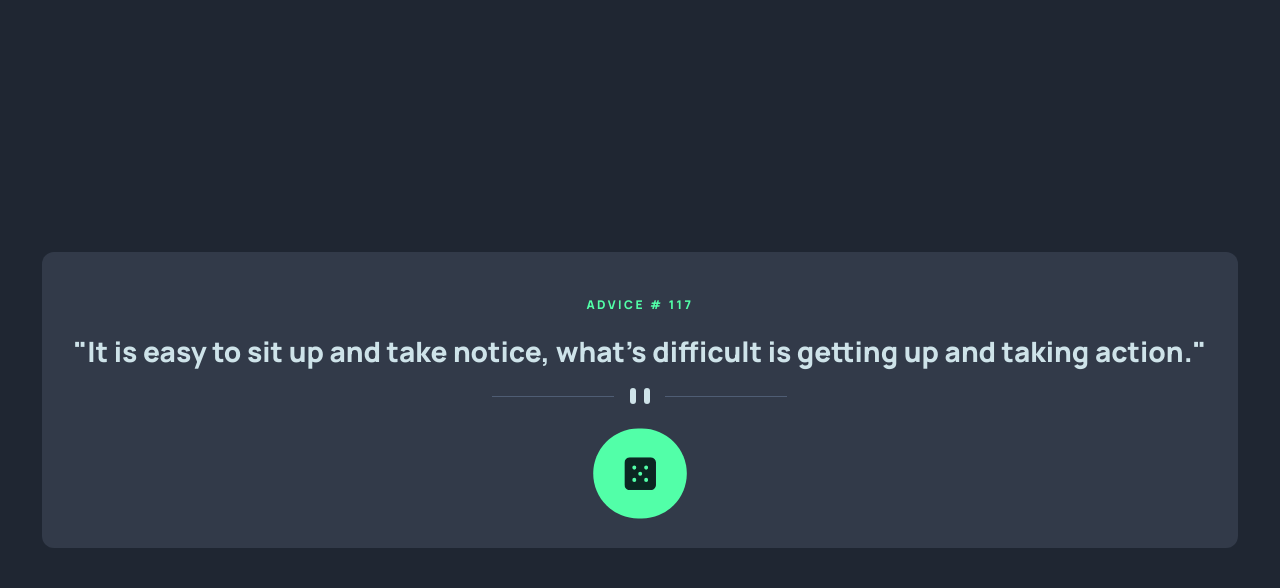
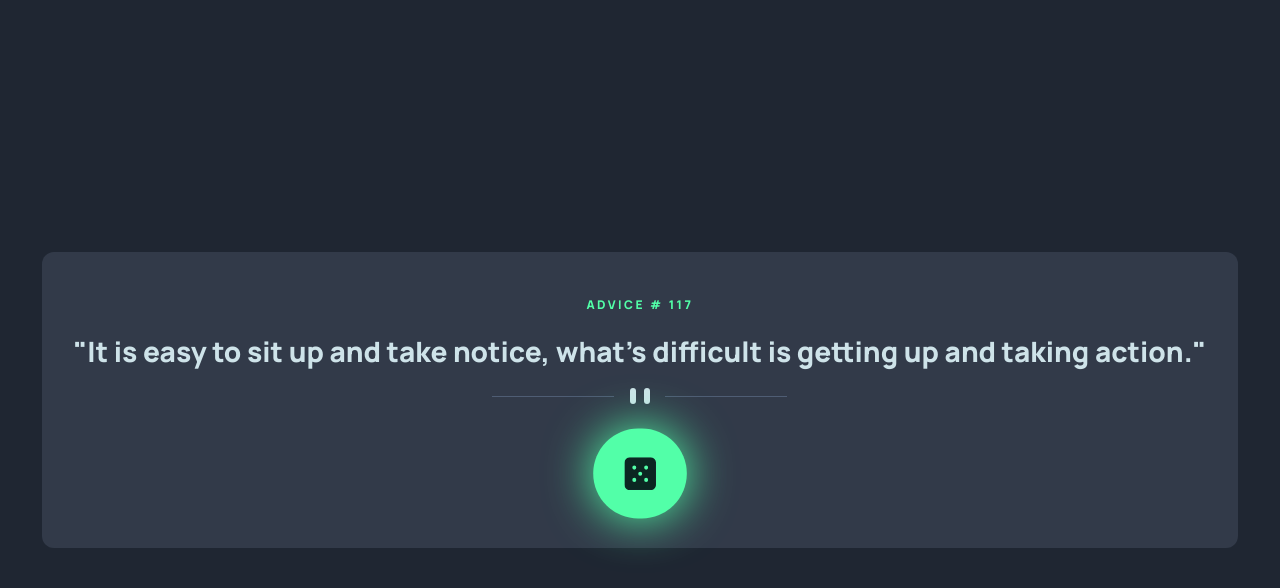
Before and after one commit to Rahul869g/advice-generator-app-main, a plain HTML site: page index.html in a window 1280 px wide. In both pictures the pointer is over the element 639 px from the left and 473 px from the top of the page. Drawn offline with Linux system fonts and the light colour scheme.

Commit message:
Update style.css

```diff
--- a/style.css
+++ b/style.css
@@ -55,6 +55,7 @@ main {
 }
 .btnDiv:hover,
 .btnDiv:focus {
+  box-shadow: 0 0 40px hsl(150, 100%, 66%);
   transform: scale(1.2);
   transition: all 250ms;
 }
```
